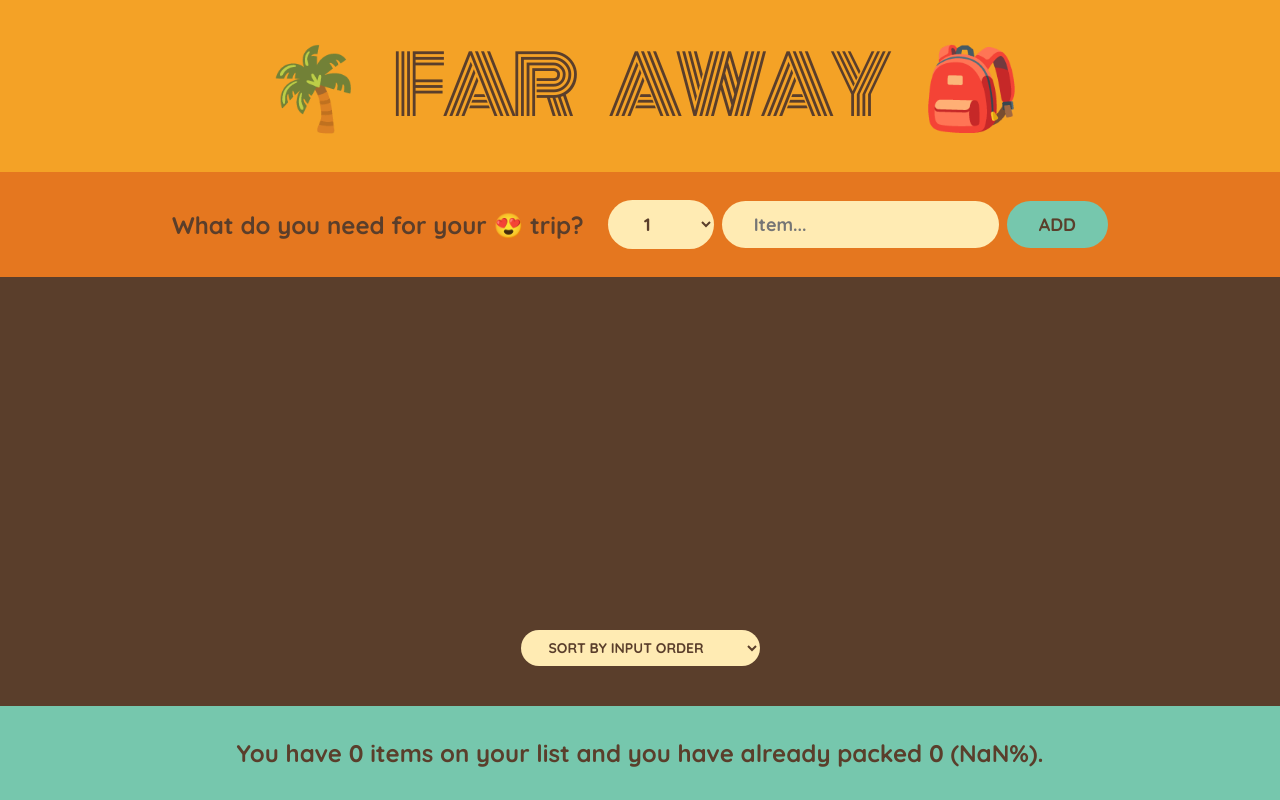
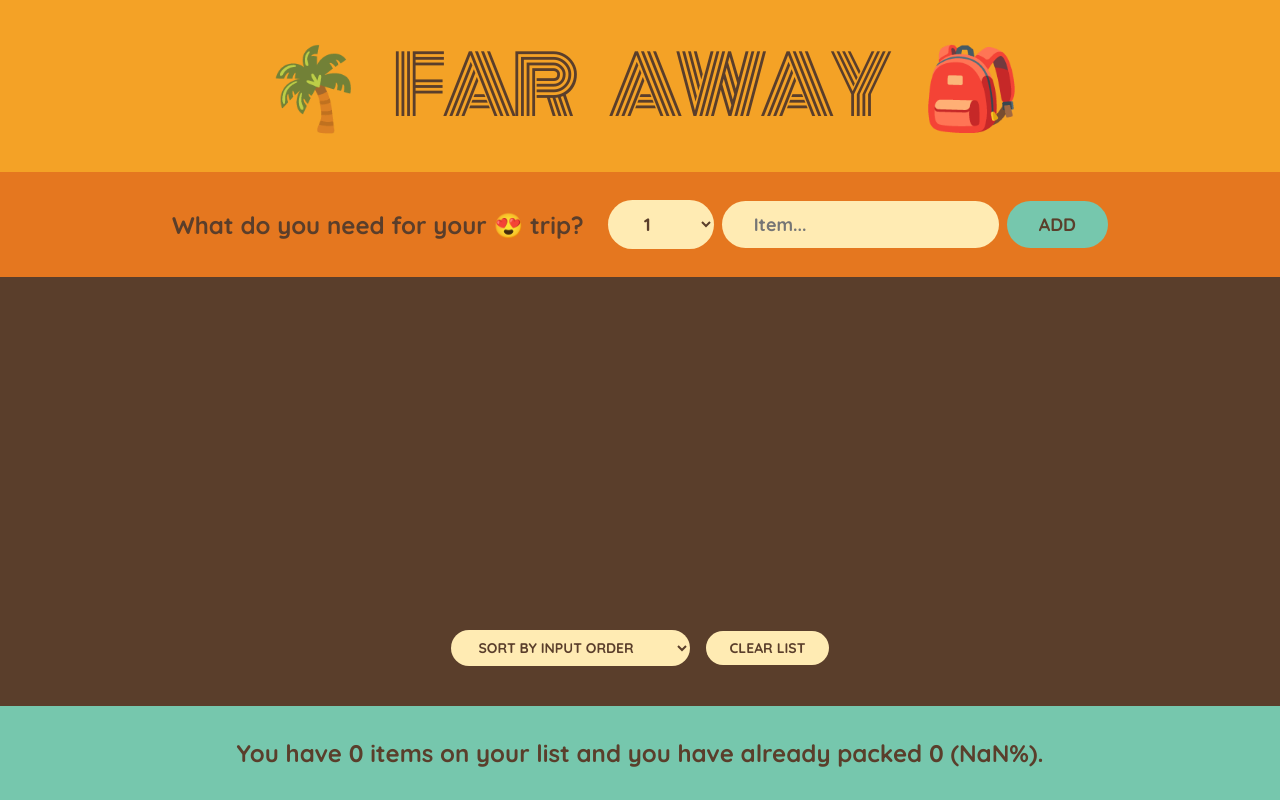
Before and after one commit to JarmilaL/React-Travel-list, a React (Create React App) app: page / in a window 1280 px wide. Built offline with nearby package versions, Linux system fonts and the light colour scheme.

Commit message:
Add delete all button

```diff
--- a/src/App.js
+++ b/src/App.js
@@ -19,6 +19,14 @@ export default function App() {
     );
   }
 
+  function clearItems() {
+    const confirmed = window.confirm(
+      'Are you sure, you want to delete all items?'
+    );
+
+    if (confirmed) setItems([]);
+  }
+
   return (
     <div className="app">
       <Logo />
@@ -27,6 +35,7 @@ export default function App() {
         items={items}
         handleDeleteItem={handleDeleteItem}
         handlePackedItem={handlePackedItem}
+        clearItems={clearItems}
       />
       <Stats items={items} />
     </div>
@@ -82,7 +91,12 @@ function Form({ handleItemList }) {
   );
 }
 
-function PackingList({ items, handleDeleteItem, handlePackedItem }) {
+function PackingList({
+  items,
+  handleDeleteItem,
+  handlePackedItem,
+  clearItems,
+}) {
   const [sortBy, setSortBy] = useState('input');
 
   let sortedItems;
@@ -127,6 +141,7 @@ function PackingList({ items, handleDeleteItem, handlePackedItem }) {
           <option value="description">Sort by description</option>
           <option value="packed">Sort by packed status</option>
         </select>
+        <button onClick={clearItems}>Clear list</button>
       </div>
     </div>
   );
```
